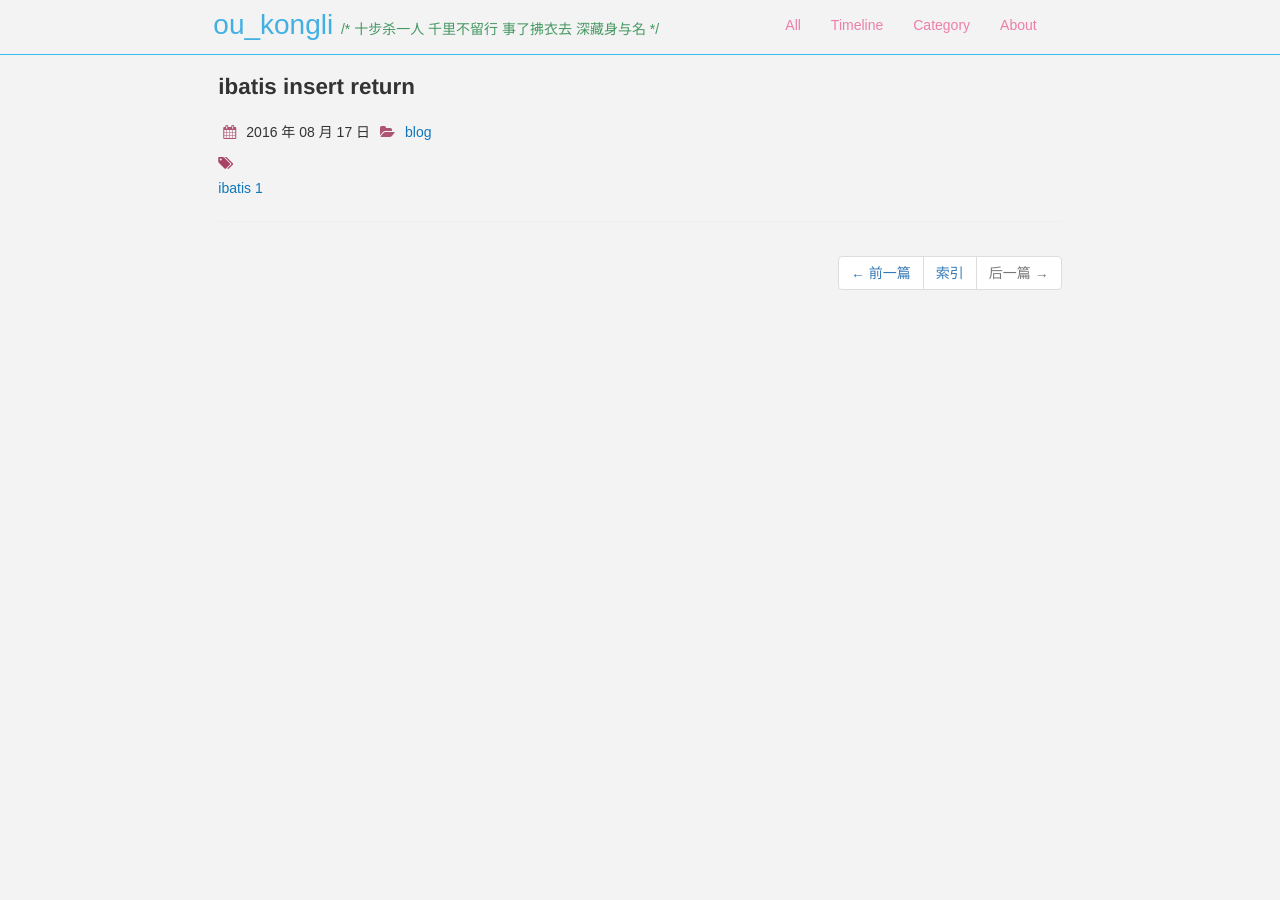
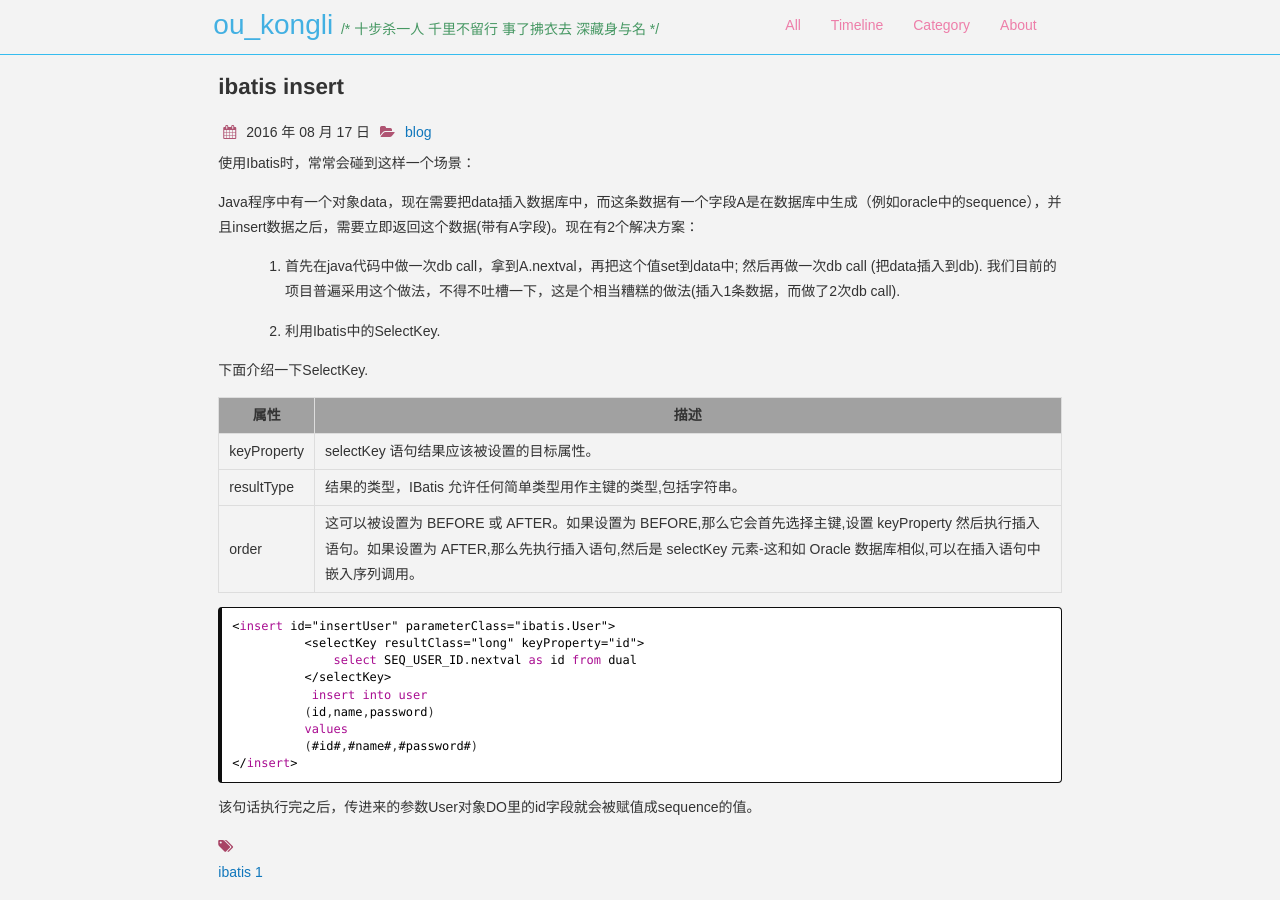
Before and after one commit to ouyangkongli/ouyangkongli.github.io, a Jekyll site: the page built from _posts/2016-08-17-ibatis-useGeneratedKeys.md, in a window 1280 px wide and 900 px high. Built offline with Jekyll 4.4.1, drawn with Linux system fonts in a browser that asks for light colours; nearby versions of some CDN libraries; comment, search, counter and statistics services are not loaded.

Commit message:
update ibatis selectkey

````diff
--- a/_posts/2016-08-17-ibatis-useGeneratedKeys.md
+++ b/_posts/2016-08-17-ibatis-useGeneratedKeys.md
@@ -1,8 +1,40 @@
 ---
 layout: post
-title: ibatis insert return
-dscription:  ibatis insert return
+title: ibatis insert
+dscription:  ibatis insert
 tag: [ibatis]
 comments: true
 categories: blog
 ---
+
+使用Ibatis时，常常会碰到这样一个场景：
+
+Java程序中有一个对象data，现在需要把data插入数据库中，而这条数据有一个字段A是在数据库中生成（例如oracle中的sequence），并且insert数据之后，需要立即返回这个数据(带有A字段)。现在有2个解决方案：
+
+1. 首先在java代码中做一次db call，拿到A.nextval，再把这个值set到data中; 然后再做一次db call (把data插入到db).  我们目前的项目普遍采用这个做法，不得不吐槽一下，这是个相当糟糕的做法(插入1条数据，而做了2次db call).
+
+2. 利用Ibatis中的SelectKey.
+
+下面介绍一下SelectKey.
+
+
+|属性     |描述      |
+|---------|---------|
+|keyProperty        |selectKey 语句结果应该被设置的目标属性。    |
+|resultType        |结果的类型，IBatis 允许任何简单类型用作主键的类型,包括字符串。   |
+|order        |这可以被设置为 BEFORE 或 AFTER。如果设置为 BEFORE,那么它会首先选择主键,设置 keyProperty 然后执行插入语句。如果设置为 AFTER,那么先执行插入语句,然后是 selectKey 元素-这和如 Oracle 数据库相似,可以在插入语句中嵌入序列调用。    |
+
+
+```sql
+<insert id="insertUser" parameterClass="ibatis.User">
+          <selectKey resultClass="long" keyProperty="id">
+              select SEQ_USER_ID.nextval as id from dual
+          </selectKey>
+           insert into user
+          (id,name,password)
+          values
+          (#id#,#name#,#password#)
+</insert>
+```
+
+该句话执行完之后，传进来的参数User对象DO里的id字段就会被赋值成sequence的值。
````
